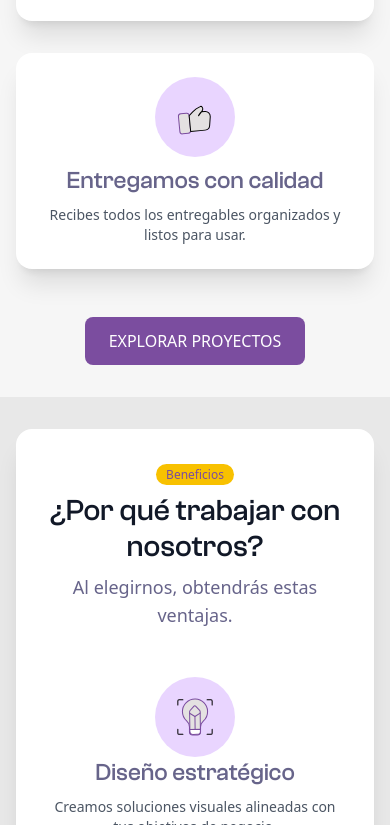
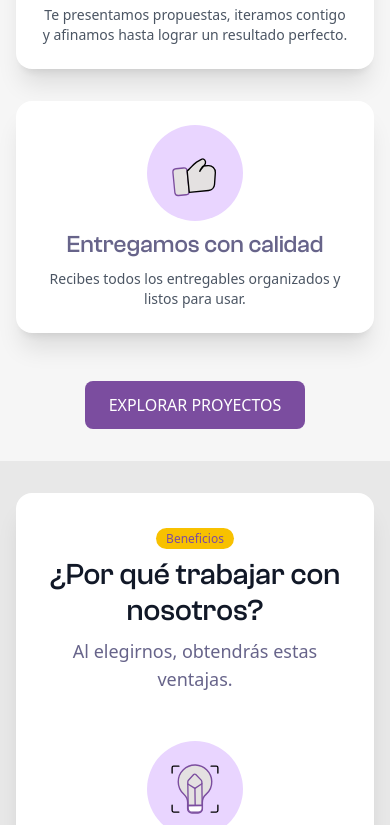
Before and after one commit to villecova/nitida-digital, an Astro site: page / in a window 390 px wide. Shown: the part 2265-3090 px from the top of the page. Built offline with nearby package versions, Linux system fonts and the light colour scheme; Astro itself is replaced by a stand-in of ours; a web font is replaced by a local one.

Commit message:
size update lottie

```diff
--- a/src/components/shared/LottieIcon.svelte
+++ b/src/components/shared/LottieIcon.svelte
@@ -17,4 +17,4 @@
   });
 </script>
 
-<div bind:this={container} class="md:size-24 p-4 rounded-full bg-purple-200 flex items-center justify-center text-2xl"></div>
+<div bind:this={container} class="size-24 p-4 rounded-full bg-purple-200 flex items-center justify-center text-2xl"></div>
```
